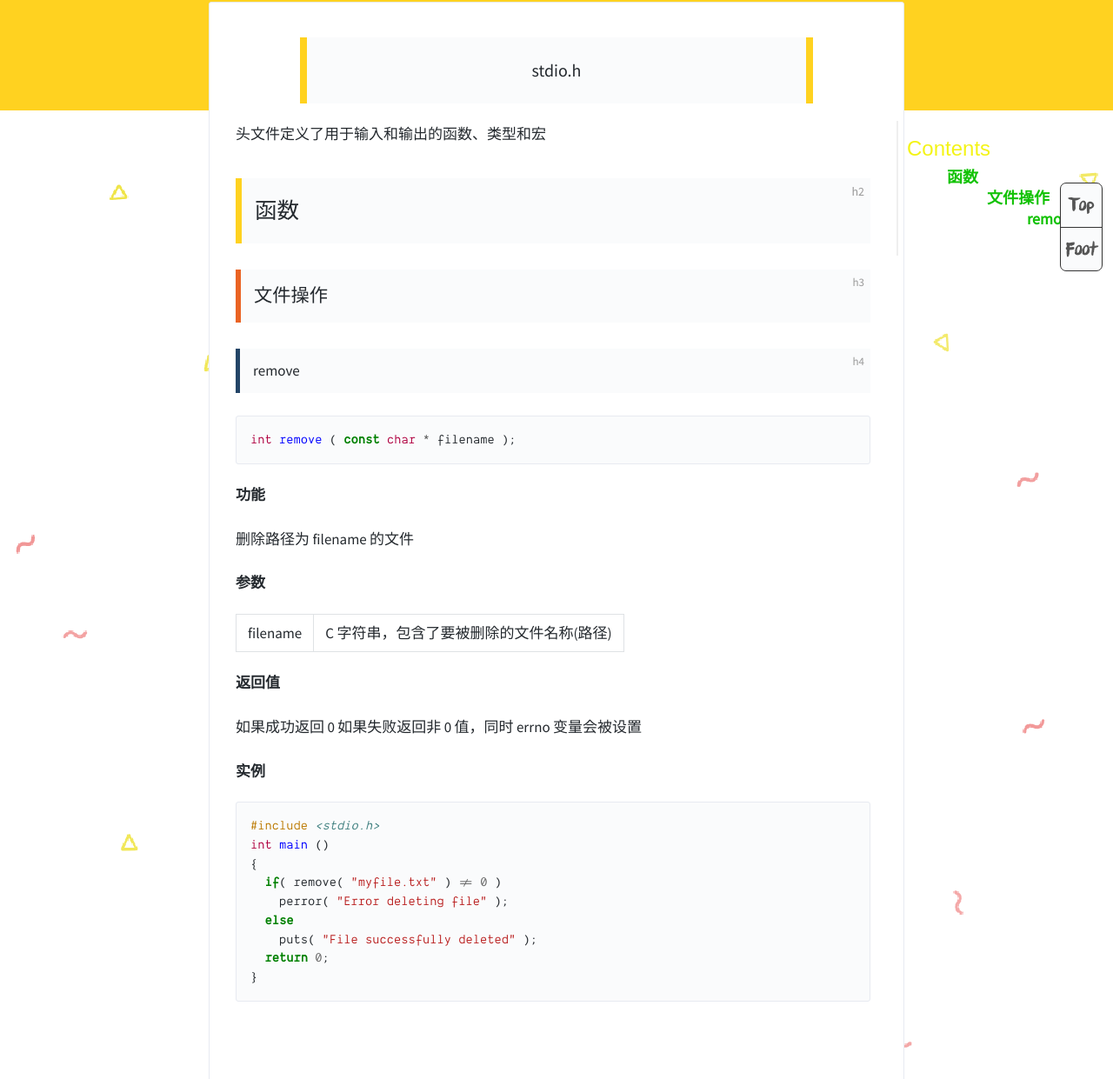
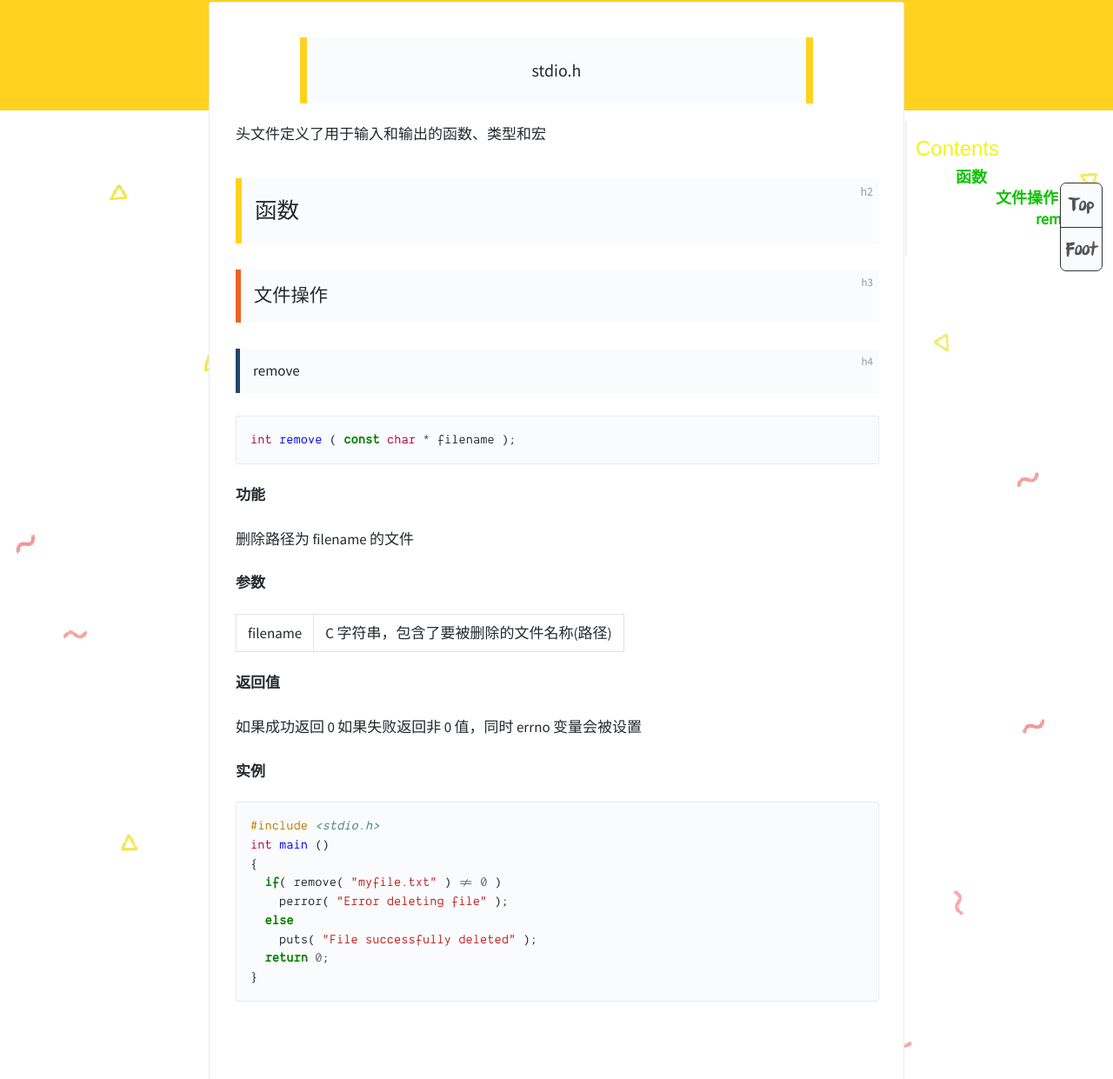
Before and after one commit to westqzy/westqzy.github.io11, a Jekyll site: the page built from _posts/2023-02-04-CL0.md, in a window 1280 px wide. Shown: the part 498-1739 px from the top of the page at 87% size. Built offline with Jekyll 4.4.1, drawn with Linux system fonts in a browser that asks for light colours.

Commit message:
Update style.css

```diff
--- a/assets/css/style.css
+++ b/assets/css/style.css
@@ -1117,13 +1117,13 @@ a{
 
 
 .container {
-  width: 1060px;
+  width: 1070px;
   margin: 0 auto;
   display: flex;
   flex-direction: row;
 }
 .container .contents {
-  width: 730px;
+  width: 740px;
 }
 .container .table-of-contents {
   padding: 10px;
@@ -1156,7 +1156,7 @@ a{
   text-decoration: underline;
 }
 
-@media screen and (max-width: 1060px) {
+@media screen and (max-width: 1070px) {
   .post-content .container {
     width: 100%;
   }
```
